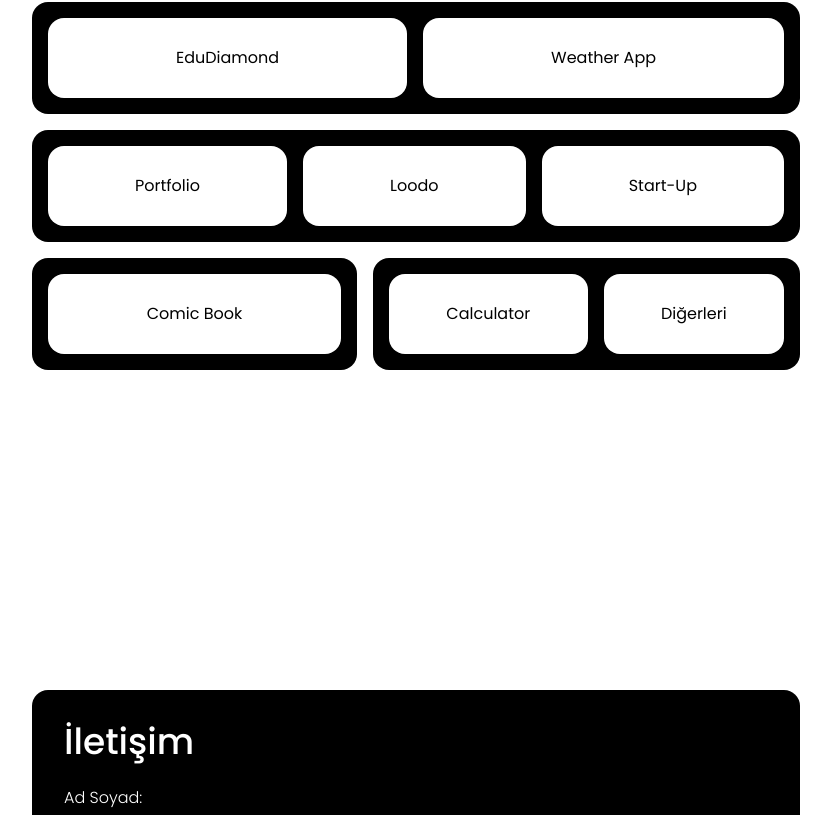
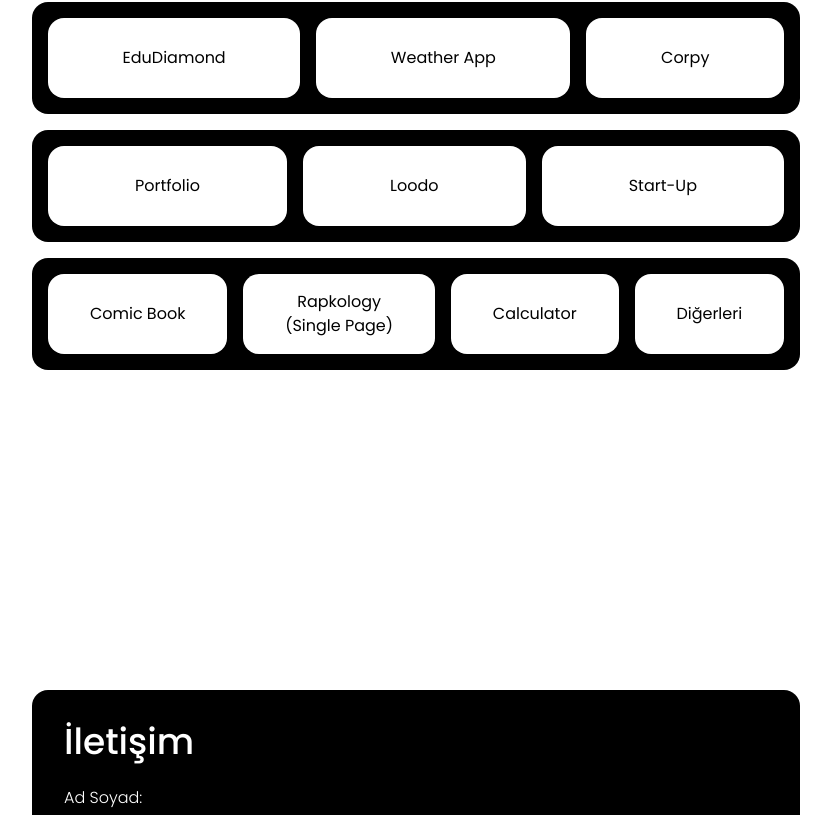
Before and after one commit to enesburakdkc/enes-burak-dikici, a React (Vite) app: page / in a window 1280 px wide. Shown: the part 2654-3469 px from the top of the page, without its empty margins (256-1087 px from the left). Built offline with nearby package versions, Linux system fonts and the light colour scheme.

Commit message:
Projeler güncellendi
Corpy ve Rapkology eklendi

```diff
--- a/src/components/Main/Projects/Projects.jsx
+++ b/src/components/Main/Projects/Projects.jsx
@@ -9,6 +9,7 @@ function Projects() {
             language: "Vue3 / Nuxt3", projects: [
                 { name: "EduDiamond", url: "https://kurs.edudiamond.com/", clickable: true },
                 { name: "Weather App", url: "vue-tailwind-weather-app/", clickable: true },
+                { name: "Corpy", url: "http://corpy.com.tr/", clickable: true },
             ]
         },
         {
@@ -23,16 +24,19 @@ function Projects() {
         {
             language: "PHP", projects: [
                 { name: "Comic Book", url: "ceviri-manga/", clickable: true },
-            ]
-        },
-        {
-            language: "JavaScript", projects: [
-                //{ name: "Small Projects", url: "small-js-projects/", clickable: true },
+                { name: "Rapkology", secondRow: "(Single Page)", url: "https://rapkology-blond.vercel.app/", clickable: true },
                 { name: "Calculator", url: "js-calculator/", clickable: true },
-                //{ name: "Weather App", url: "js-weather-app/", clickable: true },
                 { name: "Diğerleri", url: "https://github.com/enesburakdkc", clickable: true },
             ]
         },
+        //{
+        //    language: "JavaScript", projects: [
+        //        //{ name: "Small Projects", url: "small-js-projects/", clickable: true },
+        //        { name: "Calculator", url: "js-calculator/", clickable: true },
+        //        //{ name: "Weather App", url: "js-weather-app/", clickable: true },
+        //        { name: "Diğerleri", url: "https://github.com/enesburakdkc", clickable: true },
+        //    ]
+        //},
         //{
         //    language: "WordPress", projects: [
         //        { name: "Staticex", url: "https://tepeseobeta.online/staticex/", clickable: true },
@@ -111,6 +115,12 @@ function Projects() {
                                                 className={`min-w-4 h-full flex items-center justify-center text-center grow bg-white text-black p-4 rounded-2xl transition-all duration-700 hover:grow-[100] ${!project.clickable ? 'cursor-not-allowed hover:bg-red-500' : 'cursor-pointer'}`}
                                             >
                                                 {project.name}
+                                                {project.secondRow && (
+                                                    <>
+                                                        <br />
+                                                        {project.secondRow}
+                                                    </>
+                                                )}
                                             </a>
                                         )
                                     })}
```
Also changed, not shown: 3 other files (tests, documents, lock files or other folders).
